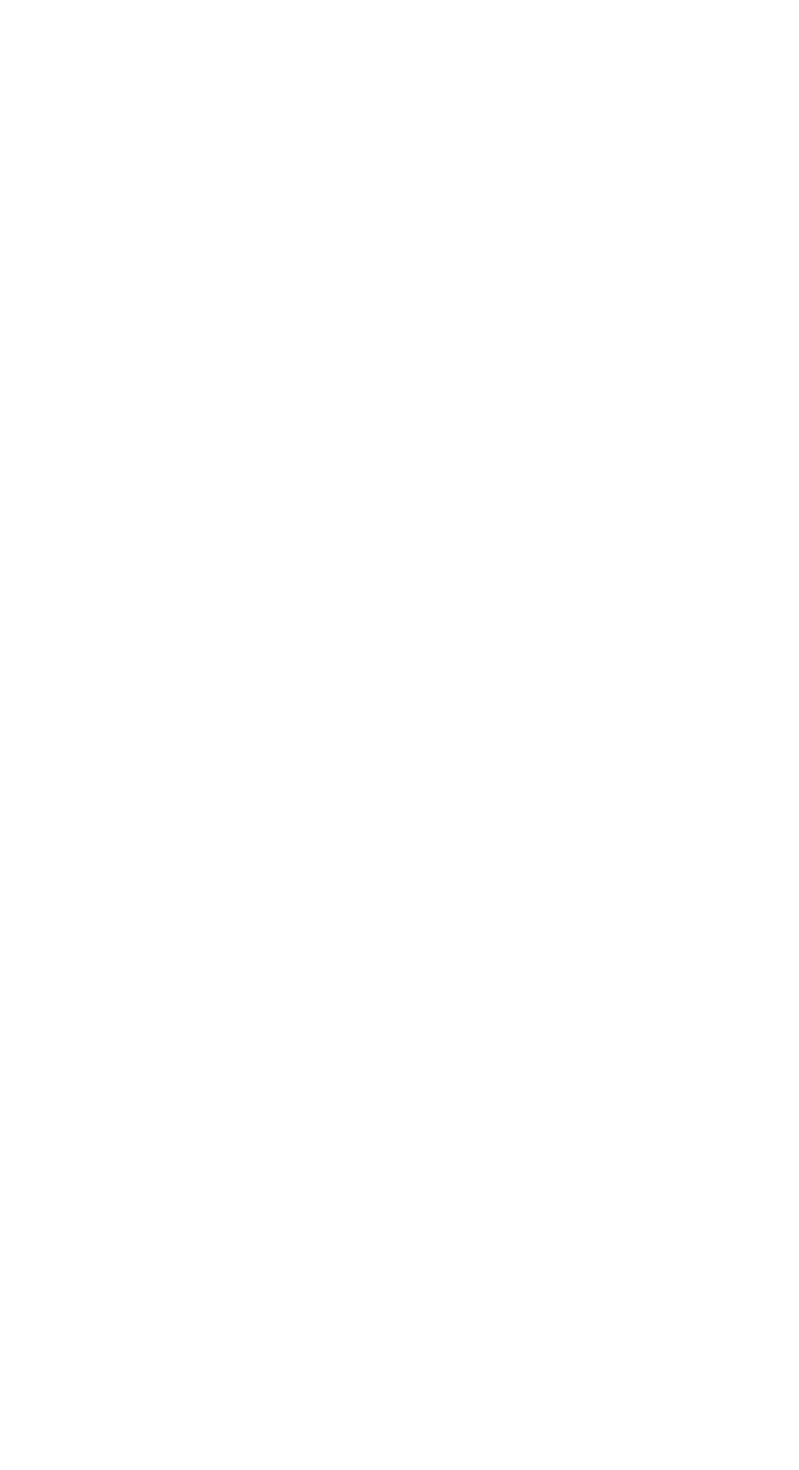
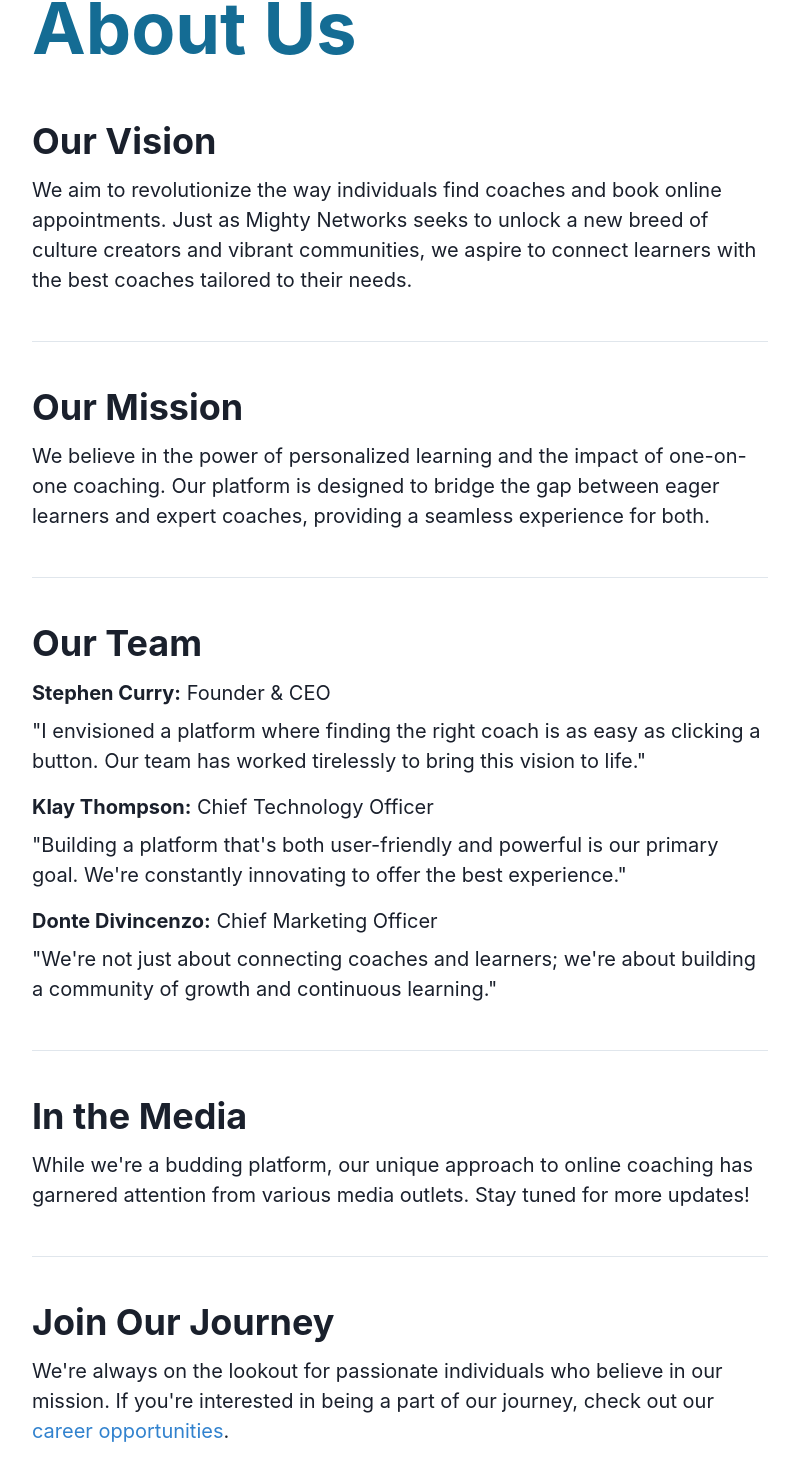
Before and after one commit to CS428-project/FE_customer, a React (Vite) app: page /about in a window 1280 px wide. Shown: the part 200-1670 px from the top of the page, without its empty margins (240-1039 px from the left). Before the commit the page ends 800 px from the top, so only its background shows below. Built offline with nearby package versions, Linux system fonts and the light colour scheme.

Commit message:
add faqs and about us page

```diff
--- a/package.json
+++ b/package.json
@@ -10,6 +10,7 @@
     "preview": "vite preview"
   },
   "dependencies": {
+    "@chakra-ui/icons": "^2.1.0",
     "@chakra-ui/react": "^2.7.1",
     "@emotion/react": "^11.11.1",
     "@emotion/styled": "^11.11.0",
--- a/src/App.tsx
+++ b/src/App.tsx
@@ -1,7 +1,7 @@
 import {Header, Footer} from './components/index';
 import {Route, Routes} from 'react-router-dom'
 import './App.css'
-import { About, Category, Faqs, Home, Login, News, Profile, Registration, SignUp, BookingManage, BookingList } from './pages';
+import { About, Category, FAQs, Home, Login, News, Profile, Registration, SignUp, BookingManage, BookingList } from './pages';
 
 
 function App() {
@@ -13,7 +13,7 @@ function App() {
       <Routes>
         <Route path='/' element={<Home/>}/>
         <Route path='/news' element={<News/>}/>
-        <Route path='/faqs' element={<Faqs/>}/>
+        <Route path='/faqs' element={<FAQs/>}/>
         <Route path='/about' element={<About/>}/>
         <Route path='/mentor' element={<Registration/>}/>
         <Route path='/category' element={<Category/>}/>
--- a/src/pages/About/About.tsx
+++ b/src/pages/About/About.tsx
@@ -1,7 +1,68 @@
-// import React from 'react'
+import React from 'react';
+import { Box, Heading, Text, VStack, Link, List, ListItem, Divider } from '@chakra-ui/react';
 
 export default function About() {
   return (
-    <div>About</div>
-  )
+    <Box p={8} mt={40} maxWidth="800px" mx="auto">
+      <VStack spacing={8} align="start">
+
+        <Heading as="h1" size="4xl" textAlign="center" mb={6} color={"#146C94"}>About Us</Heading>
+
+        <Box>
+          <Heading as="h2" size="xl" mb={3}>Our Vision</Heading>
+          <Text fontSize="xl">
+            We aim to revolutionize the way individuals find coaches and book online appointments. Just as Mighty Networks seeks to unlock a new breed of culture creators and vibrant communities, we aspire to connect learners with the best coaches tailored to their needs.
+          </Text>
+        </Box>
+
+        <Divider my={3} borderColor="gray.300" height="2px" />
+
+        <Box>
+          <Heading as="h2" size="xl" mb={3}>Our Mission</Heading>
+          <Text fontSize="xl">
+            We believe in the power of personalized learning and the impact of one-on-one coaching. Our platform is designed to bridge the gap between eager learners and expert coaches, providing a seamless experience for both.
+          </Text>
+        </Box>
+
+        <Divider my={3} borderColor="gray.300" height="2px" />
+
+        <Box>
+          <Heading as="h2" size="xl" mb={3}>Our Team</Heading>
+          <List spacing={4}>
+            <ListItem>
+              <Text fontSize="xl"><strong>Stephen Curry:</strong> Founder & CEO</Text>
+              <Text mt={2} fontSize={"xl"}>"I envisioned a platform where finding the right coach is as easy as clicking a button. Our team has worked tirelessly to bring this vision to life."</Text>
+            </ListItem>
+            <ListItem>
+              <Text fontSize="xl"><strong>Klay Thompson:</strong> Chief Technology Officer</Text>
+              <Text mt={2} fontSize={"xl"}>"Building a platform that's both user-friendly and powerful is our primary goal. We're constantly innovating to offer the best experience."</Text>
+            </ListItem>
+            <ListItem>
+              <Text fontSize="xl"><strong>Donte Divincenzo:</strong> Chief Marketing Officer</Text>
+              <Text mt={2} fontSize={"xl"}>"We're not just about connecting coaches and learners; we're about building a community of growth and continuous learning."</Text>
+            </ListItem>
+          </List>
+        </Box>
+
+        <Divider my={3} borderColor="gray.300" height="2px" />
+
+        <Box>
+          <Heading as="h2" size="xl" mb={3}>In the Media</Heading>
+          <Text fontSize="xl">
+            While we're a budding platform, our unique approach to online coaching has garnered attention from various media outlets. Stay tuned for more updates!
+          </Text>
+        </Box>
+
+        <Divider my={3} borderColor="gray.300" height="2px" />
+
+        <Box>
+          <Heading as="h2" size="xl" mb={3}>Join Our Journey</Heading>
+          <Text fontSize="xl">
+            We're always on the lookout for passionate individuals who believe in our mission. If you're interested in being a part of our journey, check out our <Link href="#" color="blue.500">career opportunities</Link>.
+          </Text>
+        </Box>
+
+      </VStack>
+    </Box>
+  );
 }
--- a/src/pages/Faqs/Faqs.tsx
+++ b/src/pages/Faqs/Faqs.tsx
@@ -1,7 +1,81 @@
-// import React from 'react'
+import React from 'react';
+import { Box, Text, Collapse, Container, Flex, Icon } from "@chakra-ui/react";
+import { ChevronDownIcon, ChevronUpIcon } from '@chakra-ui/icons'; // Importing icons
 
-export default function Faqs() {
+interface FAQProps {
+    question: string;
+    answer: string;
+}
+
+const faqs = [
+  {
+    question: "What is Coachee and how does it work?",
+    answer: "Coachee is an online coaching platform that connects learners with expert coaches in various fields. Users can browse available courses, book sessions, and interact with coaches to enhance their skills and knowledge."
+  },
+  {
+    question: "How do I sign up as a coach on the platform?",
+    answer: "To become a coach, navigate to the \"Become a Coach\" section on our website, fill out the application form, and submit the required credentials. Our team will review your application and get back to you within a specified timeframe."
+  },
+  {
+    question: "Can I get a refund if I'm not satisfied with a coaching session?",
+    answer: "We prioritize customer satisfaction. If you're not pleased with a session, please reach out to our support team within 48 hours of the session. We'll review the case, and if valid, process a refund or offer a replacement session."
+  },
+  {
+    question: "How do I schedule or reschedule a session?",
+    answer: "Once you've booked a coach, you can schedule a session through the platform's calendar feature. If you need to reschedule, please do so at least 24 hours before the session to avoid cancellation fees."
+  },
+  {
+    question: "Do you offer group coaching or corporate packages?",
+    answer: "Yes, we offer both group coaching sessions and corporate packages tailored to organizational needs. Please contact our sales team for more details and customized solutions."
+  },
+  {
+    question: "How are the coaches vetted?",
+    answer: "All coaches on our platform undergo a rigorous vetting process, which includes verifying their credentials, assessing their expertise through interviews, and gathering feedback from previous clients."
+  },
+];
+
+export default function FAQs() {
+
   return (
-    <div>Faqs</div>
-  )
+    <Container maxW="container.lg" mt="16vh">
+      <Text fontSize="6xl" fontWeight="bold" mb={4} textAlign={"center"} color={"#146C94"}>
+        Frequently Asked Questions
+      </Text>
+      <Box mt={10}>
+        {faqs.map((faq, index) => (
+          <FAQ key={index} question={faq.question} answer={faq.answer} />
+        ))}
+      </Box>
+    </Container>
+  );
 }
+
+
+const FAQ = ({ question, answer } : FAQProps) => {
+  const [show, setShow] = React.useState(false);
+
+  const handleToggle = () => {
+    setShow(!show);
+  };
+
+  return (
+    <Box mb={6} borderBottom="1px solid #E2E8F0" pb={4}>
+      <Flex
+        onClick={handleToggle}
+        width="100%"
+        justifyContent="space-between"
+        fontSize={"2xl"}
+        cursor="pointer"
+        _hover={{ backgroundColor: "#F7FAFC" }}
+        p={4}
+        borderRadius="md"
+      >
+        {question}
+        <Icon as={show ? ChevronUpIcon : ChevronDownIcon} w={6} h={6} />
+      </Flex>
+      <Collapse in={show}>
+        <Text fontSize={"xl"} mt={2} pl={4}>{answer}</Text>
+      </Collapse>
+    </Box>
+  );
+};
--- a/src/pages/index.ts
+++ b/src/pages/index.ts
@@ -1,5 +1,5 @@
 import Home from "./Home/Home";
-import Faqs from "./Faqs/Faqs";
+import FAQs from "./FAQs/Faqs";
 import News from "./News/News";
 import Login from "./Login/Login";
 import About from "./About/About";
@@ -12,4 +12,4 @@ import BookingManage from "../components/BookingList/BookingManage";
 import BookingList from "../components/BookingList/BookingList";
 import Payment from "./Payment/Payment";
 
-export {Home, Faqs, News, Login, About, Registration, Category, Profile, SignUp, Billing, BookingManage, BookingList, Payment}
+export { Home, FAQs, News, Login, About, Registration, Category, Profile, SignUp, Billing, BookingManage, BookingList, Payment }
```
Also changed, not shown: 1 other file (tests, documents, lock files or other folders).
